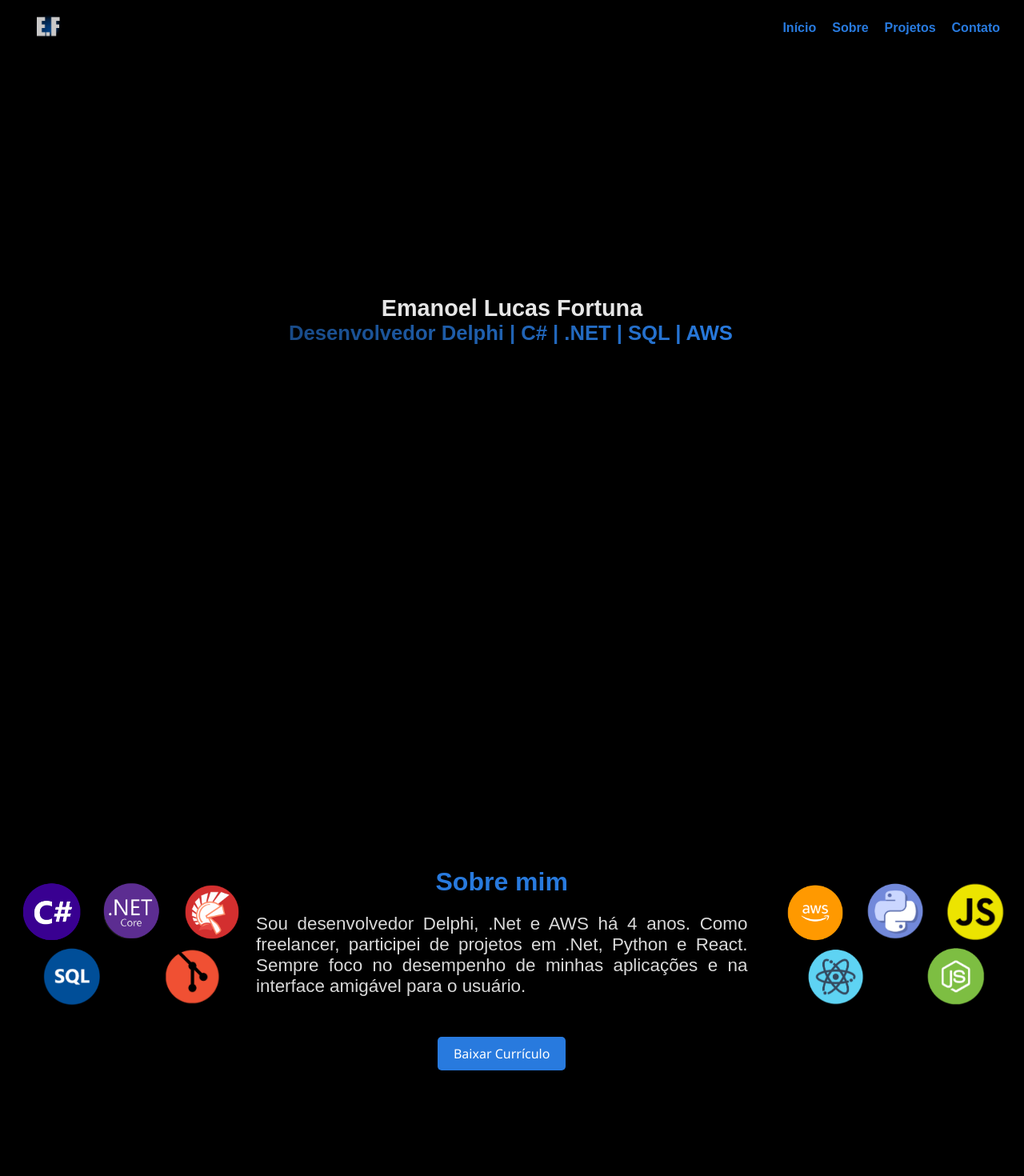
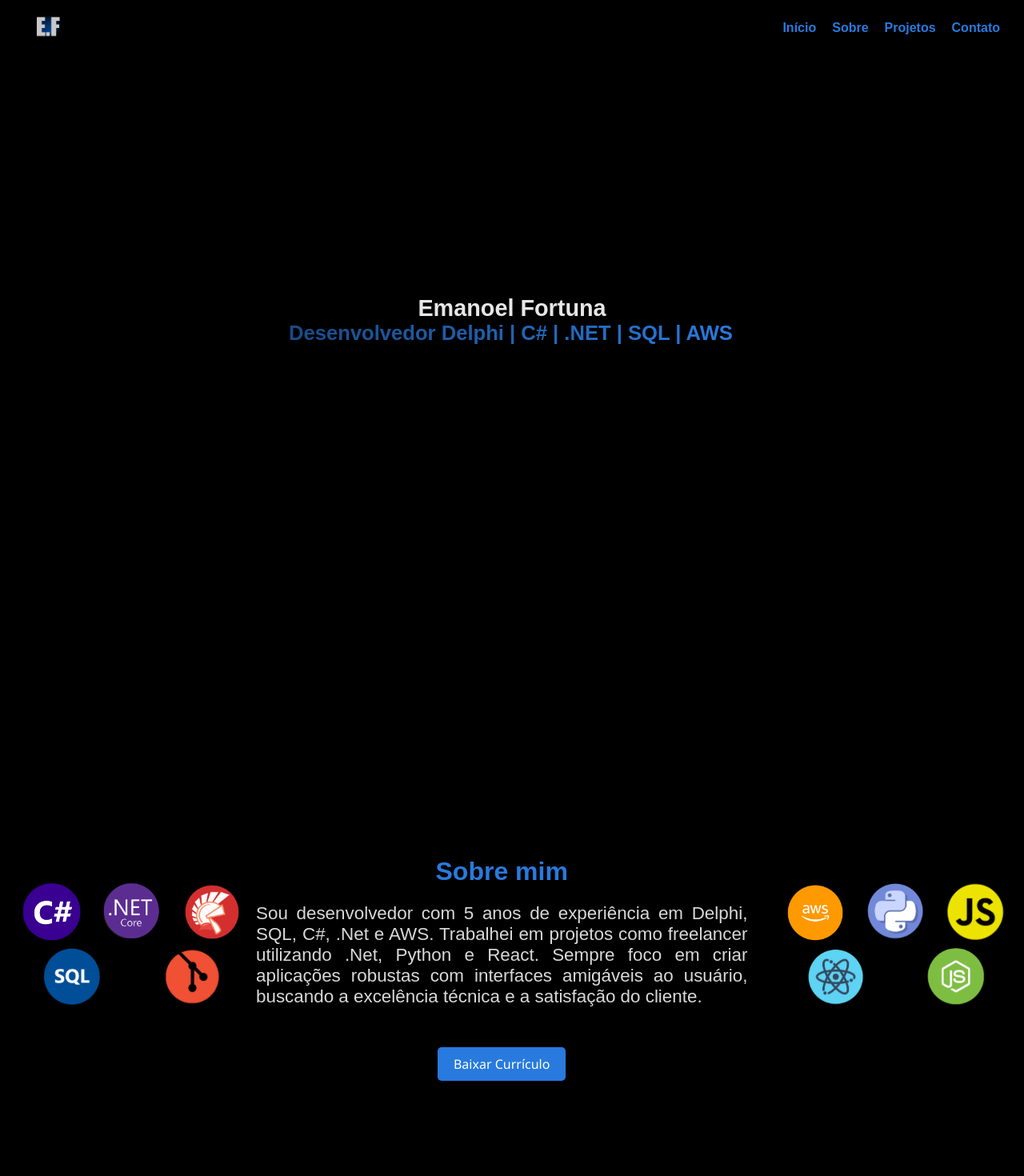
Before and after one commit to EmanoelFrt/Portfolio, a React (Create React App) app: page / in a window 1280 px wide. Shown: the top 1470 px of the page at 80% size. Built offline with nearby package versions, Linux system fonts and the light colour scheme.

Commit message:
Ajustes Portfolio

```diff
--- a/src/components/Banner/Banner.js
+++ b/src/components/Banner/Banner.js
@@ -10,7 +10,7 @@ function Banner() {
         alt="Emanoel Fortuna"
       />
       <div className="banner-text">
-        <h1>Emanoel Lucas Fortuna</h1>
+        <h1>Emanoel Fortuna</h1>
         <div className="typing-text">
           <p>Desenvolvedor Delphi | C# | .NET | SQL | AWS</p>
         </div>
--- a/src/components/Footer/Footer.js
+++ b/src/components/Footer/Footer.js
@@ -64,7 +64,7 @@ const Footer = () => {
         </div>
       </div>
       <div>
-        <h1 className="contact-footer">© Copyright 2024 Emanoel Lucas Fortuna. Todos os direitos reservados.</h1>
+        <h1 className="contact-footer">© Copyright 2024 Emanoel Fortuna. Todos os direitos reservados.</h1>
       </div>
     </footer>
   );
--- a/src/components/SobreMim/SobreMim.js
+++ b/src/components/SobreMim/SobreMim.js
@@ -57,10 +57,10 @@ const SobreMim = () => {
       <div className="text-container">
         <h1>Sobre mim</h1>
         <p>
-          Sou desenvolvedor Delphi, .Net e AWS há 4 anos. Como freelancer,
-          participei de projetos em .Net, Python e React. Sempre foco no
-          desempenho de minhas aplicações e na interface amigável para o
-          usuário.
+        Sou desenvolvedor com 5 anos de experiência em Delphi, SQL, C#, .Net e
+        AWS. Trabalhei em projetos como freelancer utilizando .Net, Python e
+        React. Sempre foco em criar aplicações robustas com interfaces amigáveis
+        ao usuário, buscando a excelência técnica e a satisfação do cliente.
         </p>
         <button onClick={handleDownload}>Baixar Currículo</button>
       </div>
```
